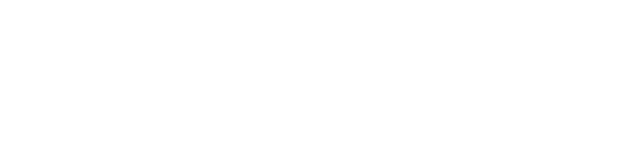
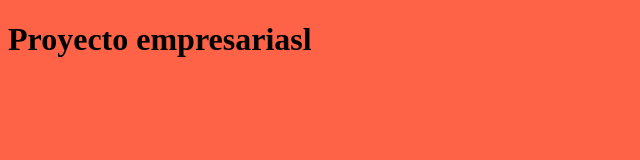
Before and after one commit to GandhiLennin/CursoGit, a plain HTML site: page index.html in a window 1280 px wide. Shown: the whole page, without its empty margins (0-640 px from the left). Drawn offline with Linux system fonts and the light colour scheme.

```diff
--- /dev/null
+++ b/css/index.css
@@ -0,0 +1,3 @@
+ body{
+    background-color: tomato;
+ }
--- a/index.html
+++ b/index.html
@@ -4,8 +4,9 @@
     <meta charset="UTF-8">
     <meta name="viewport" content="width=device-width, initial-scale=1.0">
     <title>Document</title>
+    <link href="./css/index.css" rel="stylesheet" type="text/css"/>
 </head>
 <body>
-
+    <h1>Proyecto empresariasl</h1>
 </body>
 </html>
```
Also changed, not shown: js/index.js (added), 1 other file.
